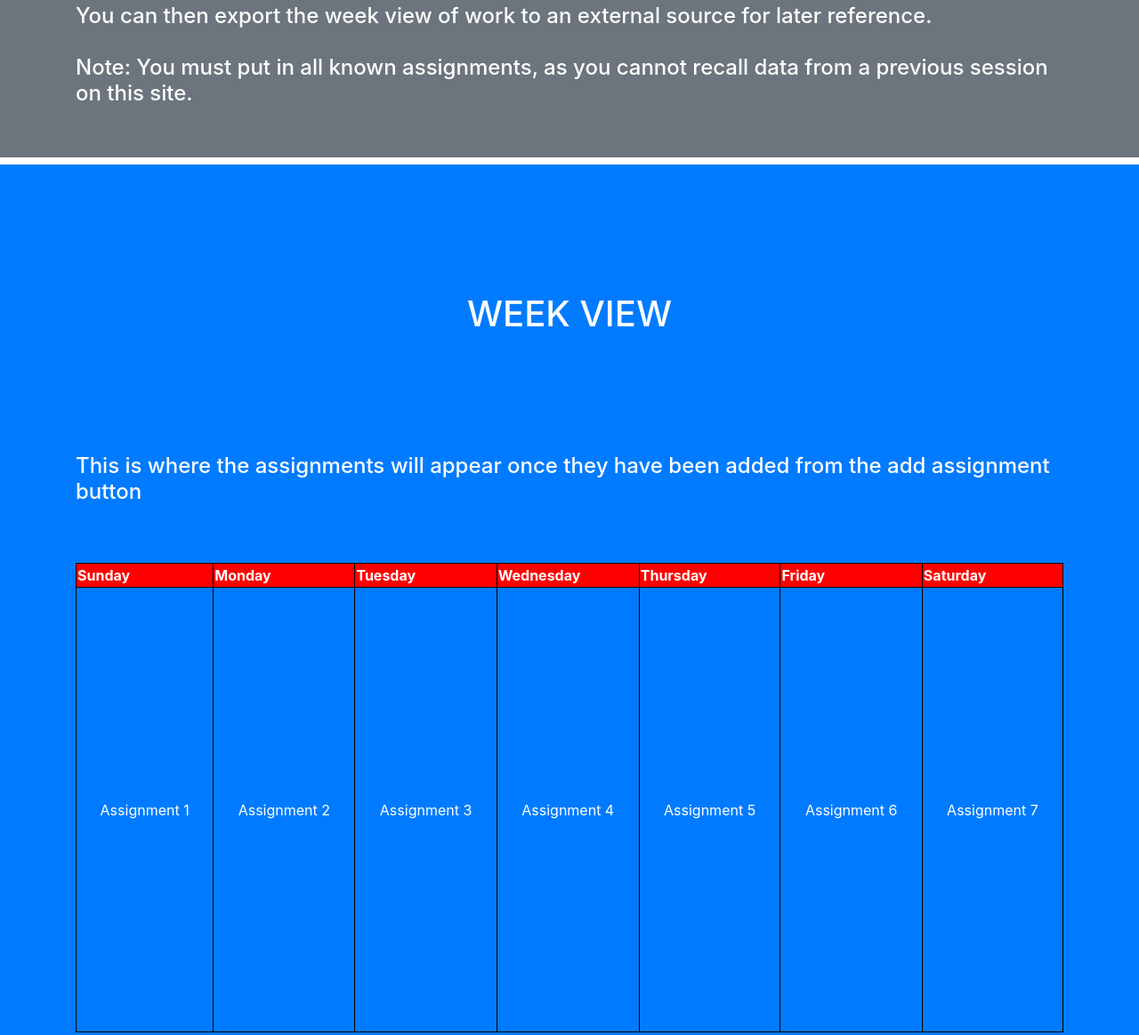
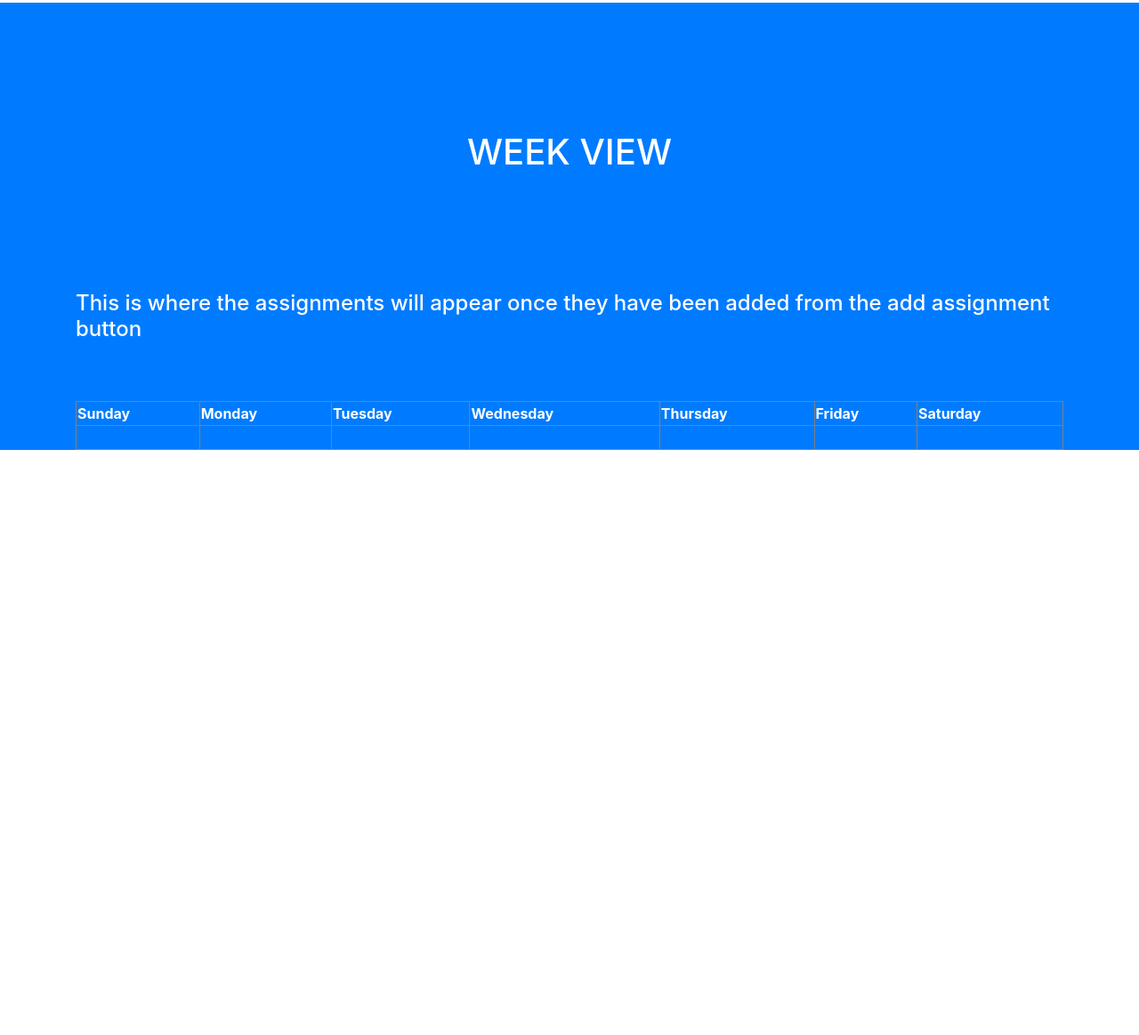
Before and after one commit to sharonday/SchoolGuru, a website: page index.html in a window 1280 px wide. Shown: the part 1425-2589 px from the top of the page at 89% size. After the commit the page ends 1931 px from the top, so only its background shows below. Drawn offline with Linux system fonts and the light colour scheme.

Commit message:
Revert "Update index.html"
This reverts commit 02c5b090ee7ebf289f09b41766cd2c52aa1554ca.

```diff
--- a/index.html
+++ b/index.html
@@ -36,7 +36,7 @@
           </li>
 
           <li class="nav-item">
-            <a class="nav-link" href="#AddAssignment">Add Assignment</a>
+            <a class="nav-link" href="#AddAssigmenet">Add Assignment</a>
           </li>
 
           <li class="nav-item">
@@ -51,9 +51,6 @@
 
 
 
-
-
-
     <!-- Masthead -->
   <header class="masthead bg-primary text-white text-center">
     <div class="container d-flex align-items-center flex-column">
@@ -62,7 +59,7 @@
       <img class="masthead-avatar mb-5" src="images/heroimage.jpg" alt="Smart looking things">
 
       <!-- Masthead Heading -->
-      <h1 class="masthead-heading text-uppercase mb-0"><br>Welcome to SchoolGuru</h1>
+      <h1 class="masthead-heading text-uppercase mb-0">Welcome to SchoolGuru</h1>
 
       <!-- Icon Divider -->
       <div class="divider-custom divider-light">
@@ -73,13 +70,13 @@
         <div class="divider-custom-line"></div>
       </div>
 
-    <br><br><br>
-
       <!-- Masthead Subheading -->
-      <h3 class="masthead-subheading font-weight-light mb-0">Use SchoolGuru to stay on top of your study periods<br><br><br><br></h3>
+      <p class="masthead-subheading font-weight-light mb-0">Use SchoolGuru to stay on top of your study periods<br><br><br></p>
 
     </div>
   </header>
+
+
 
 
 <!-- About Section -->
@@ -87,7 +84,7 @@
     <div class="container">
 
     <!--About Section Heading-->
-     <h1 class="page-section-heading text-center text-uppercase text-white"><br><br><br>About This Site<br><br><br></h1>
+     <h1 class="page-section-heading text-center text-uppercase text-white"><br><br><br>About<br><br><br></h1>
       <img src="successfulstudent.jpg" alt="Successful college student" class="center-large-image" alt="successful college student" style="width:100%;height:100%;">
 
     <h4><br><br>This website helps student figure out when to study for the many assignments that they have planned over the next week. <br><br>  Use the add assignment button to input assignments, tests, readings, ect. <br><br>  Then with the given information about the tasks, the site will prioritize when you should work on each task throughout the week. <br><br> You can then export the week view of work to an external source for later reference.  <br><br> Note: You must put in all known assignments, as you cannot recall data from a previous session on this site.<br><br><br></h4>
@@ -97,103 +94,39 @@
 
 
     <!--Week View Section-- This should look like a table with Sunday through Monday at the top of each column.  Once the assignments are added, they will appear in this section.-->
-
-    <section class="page-section bg-primary text-white mb-0" id="WeekView">
+<section class="page-section bg-primary text-white mb-0" id="WeekView">
     <div class="container">
 
     <!--WeekView Section Heading-->
      <h1 class="page-section-heading text-center text-uppercase text-white"><br><br><br>Week View<br><br><br></h1>
     <h4><br>This is where the assignments will appear once they have been added from the add assignment button<br><br><br></h4>
 
-        <style> table, th, td {
-            border: 1px solid black;
-            }
-        </style>
-
-<table style="width:100%">
-  <tr bgcolor="red">
-    <th align="center">Sunday</th>
-    <th align="center">Monday</th>
-    <th align="center">Tuesday</th>
-    <th align="center">Wednesday</th>
-    <th align="center">Thursday</th>
-    <th align="center">Friday</th>
-    <th align="center">Saturday</th>
+<table style="width:100%" border="1">
+  <tr>
+    <th>Sunday</th>
+    <th>Monday</th>
+    <th>Tuesday</th>
+    <th>Wednesday</th>
+    <th>Thursday</th>
+    <th>Friday</th>
+    <th>Saturday</th>
   </tr>
   <tr>
-    <td align="center" height="500">
-
-        Assignment 1
-
-      </td>
-
-    <td align="center" height="500">
-
-        Assignment 2
-
-      </td>
-
-    <td align="center" height="500">
-
-        Assignment 3
-
-      </td>
-
-    <td align="center" height="500">
-
-        Assignment 4
-
-      </td>
-
-    <td align="center" height="500">
-
-        Assignment 5
-
-      </td>
-
-    <td align="center" height="500">
-
-        Assignment 6
-
-      </td>
-
-    <td align="center" height="500">
-
-        Assignment 7
-
-      </td>
-
+    <td><br></td>
+    <td><br></td>
+    <td><br></td>
+    <td><br></td>
+    <td><br></td>
+    <td><br></td>
   </tr>
 </table>
-<br><br><br><br>
+
 
 
     <!--Add Assignment Section-- This section just needs a button and brief description of what to do once you click on it.-->
 
-    <section class="page-section bg-secondary text-white mb-0" id="AddAssignment">
-    <div class="container" style="text-align: center; border: 1px solid">
 
-    <!--Add Assignment Section Heading-->
-     <h1 class="page-section-heading text-center text-uppercase text-white"><br><br><br>Add Assignment<br><br></h1>
-    <h4><br>This is where the assignments and their information can be added to the week view section.  Click the button below to begin adding assignments.  Please have all assignments ready to add at once.<br><br><br></h4>
-
-
-        <a href="addassignment.html"><button type="button">Add Assignment</button></a>
-        <br><br><br><br>
-
- <!--Export Section-- This just needs a button to export the week view into either a printable text document, or an email generator-->
-
-
-    <section class="page-section bg-secondary text-white mb-0" id="Export">
-    <div class="container" style="text-align: center; border: 1px solid">
-
-    <!--Export Section Heading-->
-     <h1 class="page-section-heading text-center text-uppercase text-white"><br><br><br>Export Your Week View<br><br></h1>
-    <h4><br>This is where the assignments and their information can be exported.  Since you will lose this session once it is closed out, we recommend exporting your week view once it is completed with all of your week's assignments.<br><br><br></h4>
-
-
-        <a href="#"><button type="button">Export</button></a>
-        <br><br><br><br>
+    <!--Export Section-- This just needs a button to export the week view into either a printable text document, or an email generator-->
 
 
   <!-- Bootstrap core JavaScript -->
```
